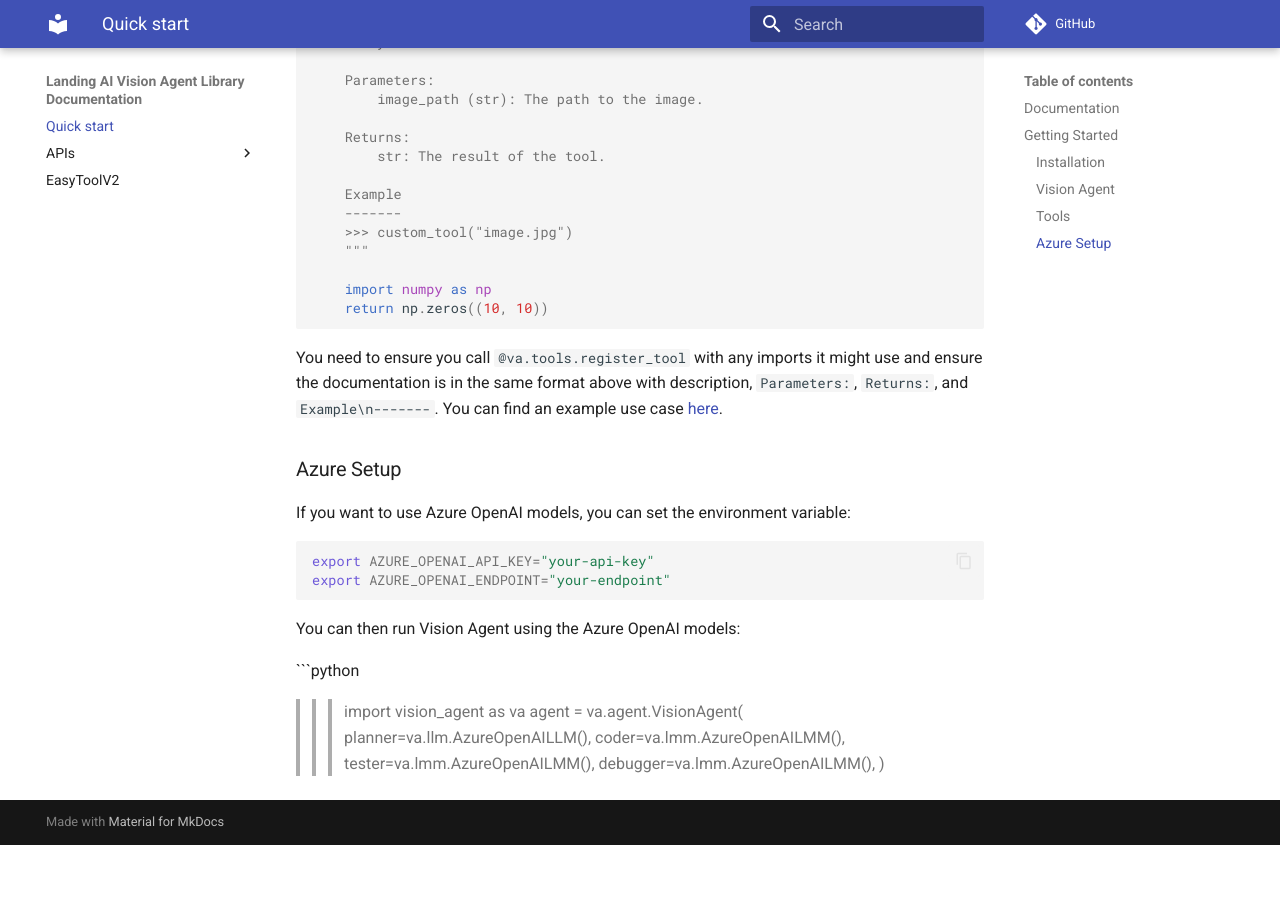
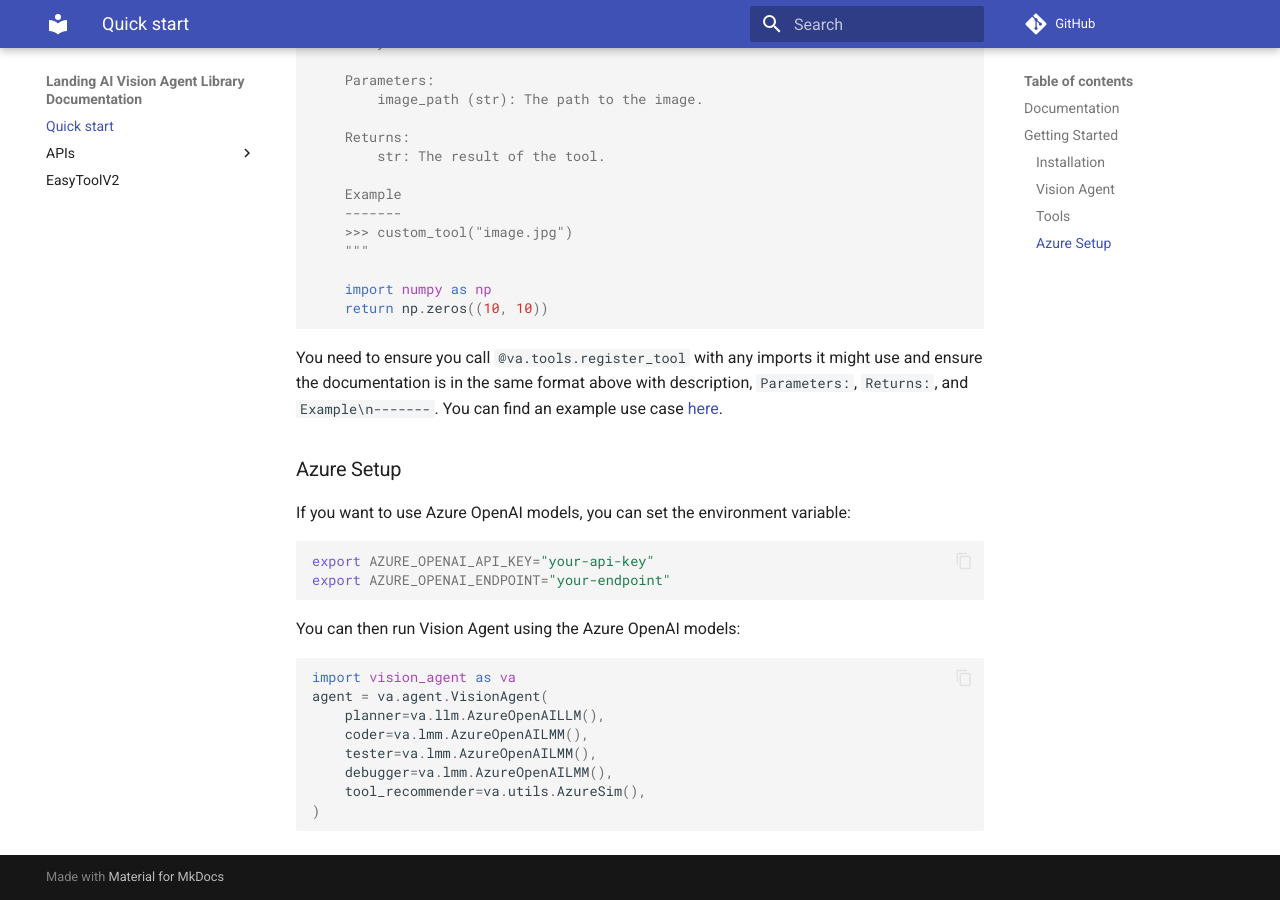
Before and after one commit to landing-ai/vision-agent, an MkDocs documentation site: the page built from docs/index.md, in a window 1280 px wide and 900 px high, scrolled down 2528 px. Built offline with MkDocs 1.6.1 and Material for MkDocs 9.7.7, drawn with Linux system fonts in a browser that asks for light colours; comment, search, counter and statistics services are not loaded; before the commit the page ends 3373 px from its top, so only the background shows below that.

Commit message:
added azure to docs

````diff
--- a/docs/index.md
+++ b/docs/index.md
@@ -149,10 +149,12 @@
 You can then run Vision Agent using the Azure OpenAI models:
 
 ```python
->>> import vision_agent as va
->>> agent = va.agent.VisionAgent(
->>>     planner=va.llm.AzureOpenAILLM(),
->>>     coder=va.lmm.AzureOpenAILMM(),
->>>     tester=va.lmm.AzureOpenAILMM(),
->>>     debugger=va.lmm.AzureOpenAILMM(),
->>> )
+import vision_agent as va
+agent = va.agent.VisionAgent(
+    planner=va.llm.AzureOpenAILLM(),
+    coder=va.lmm.AzureOpenAILMM(),
+    tester=va.lmm.AzureOpenAILMM(),
+    debugger=va.lmm.AzureOpenAILMM(),
+    tool_recommender=va.utils.AzureSim(),
+)
+```
````
Also changed, not shown: README.md (+8 -7 lines).
